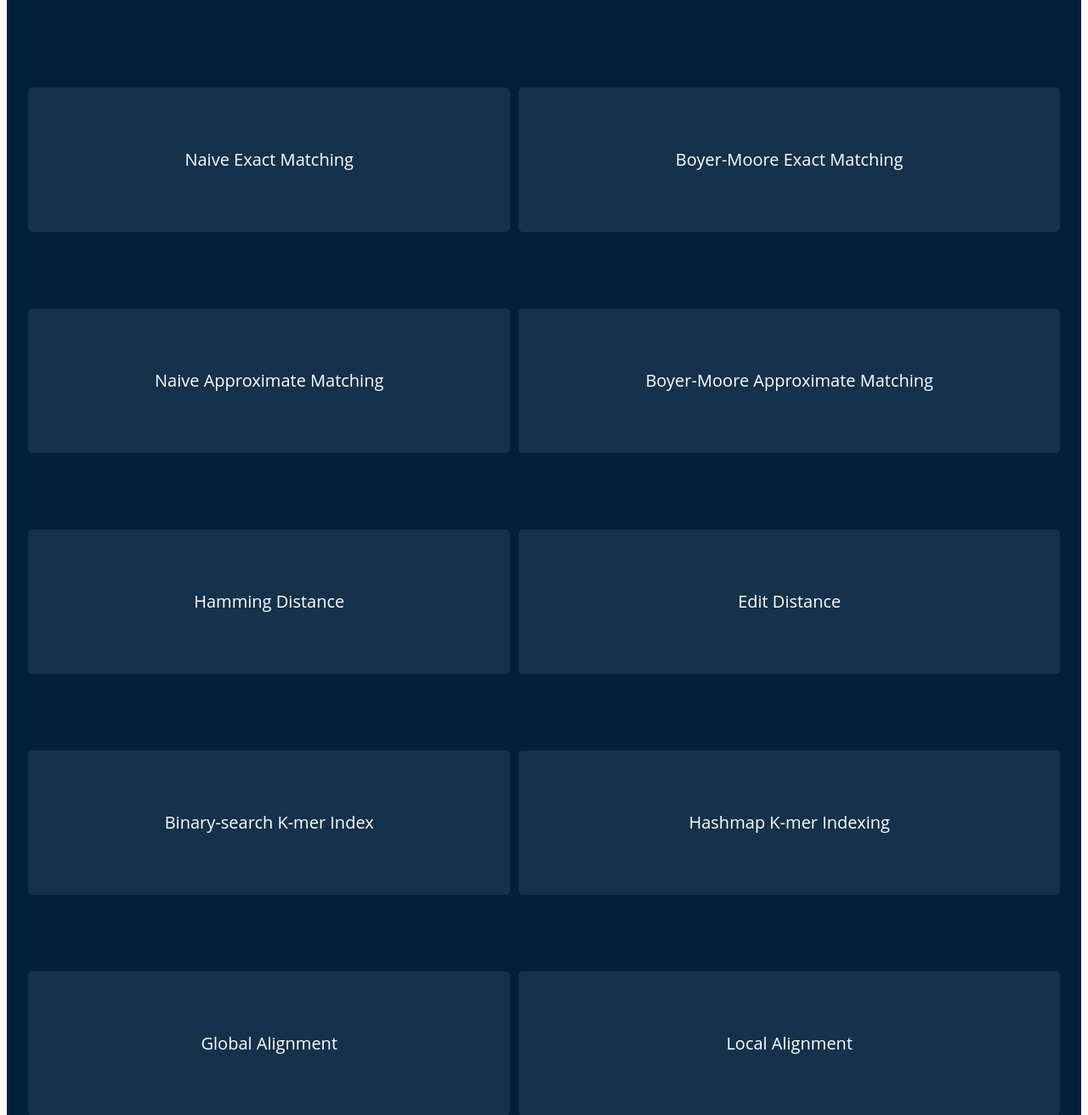
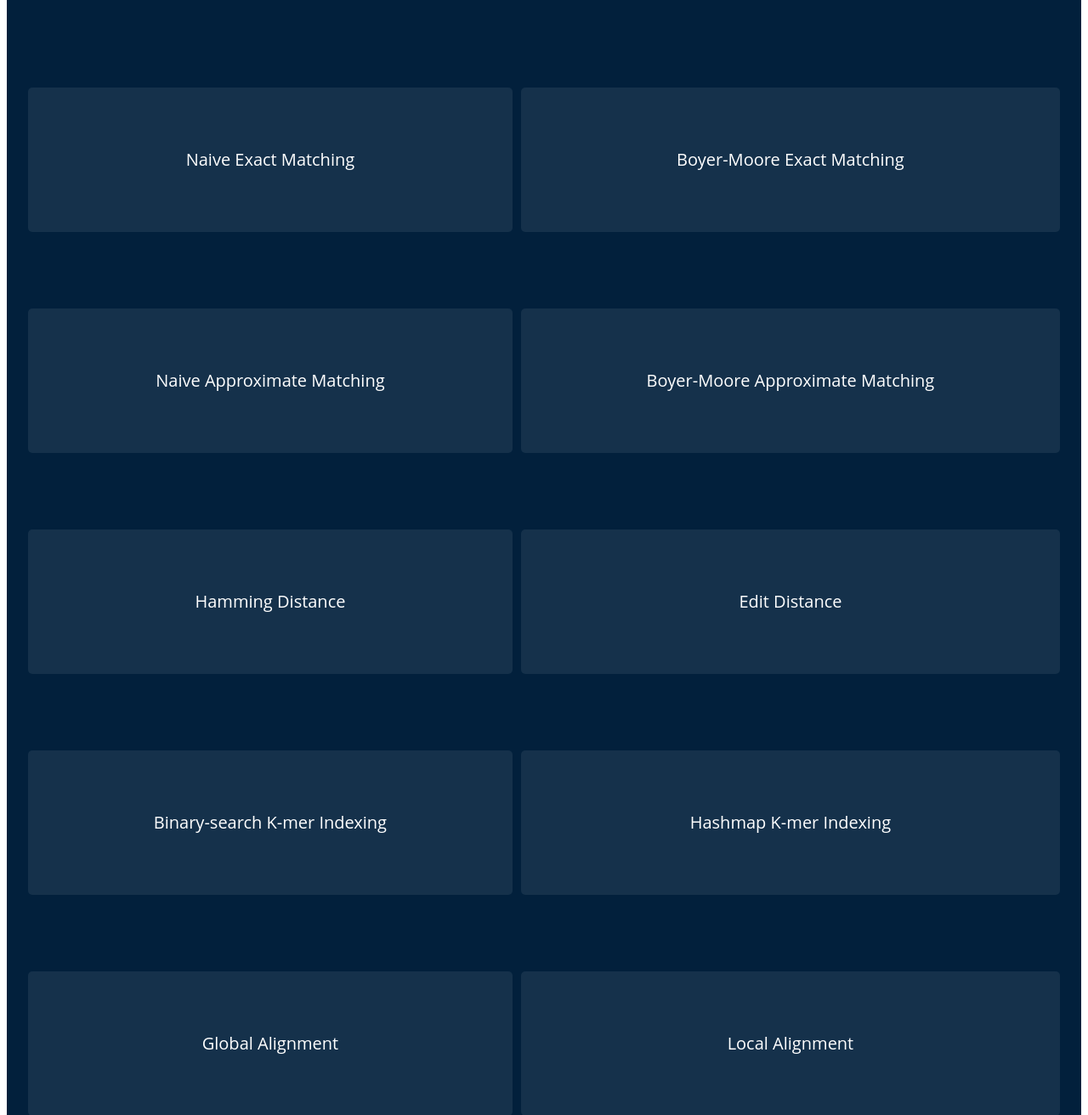
Before and after one commit to elmotasembelah/algo4bio-live, a Django app: page /home/ in a window 1280 px wide. Shown: the part 1099-2411 px from the top of the page at 85% size. Run offline with Django 3.2, Linux system fonts and the light colour scheme.

Commit message:
Update homepage.html

```diff
--- a/Biosite/templates/main/homepage.html
+++ b/Biosite/templates/main/homepage.html
@@ -105,7 +105,7 @@
     <div class="animated  e"> <a href="{% url 'hamming distance' %}"> Hamming Distance </a> </div>
 
     <div class="animated  f"> <a href="{% url 'edit distance' %}"> Edit Distance </a> </div>
-    <div class="animated  g"> <a href="{% url 'binary search kmer indexing' %}"> Binary-search K-mer Index </a> </div>
+    <div class="animated  g"> <a href="{% url 'binary search kmer indexing' %}"> Binary-search K-mer Indexing </a> </div>
     <div class="animated  h"> <a href="{% url 'hashmap kmer indexing' %}"> Hashmap K-mer Indexing </a> </div>
     <div class="animated  i"> <a href="{% url 'global alignment' %}"> Global Alignment </a> </div>
     <div class="animated  j"> <a href="{% url 'localAlignment' %}"> Local Alignment </a> </div>
```
